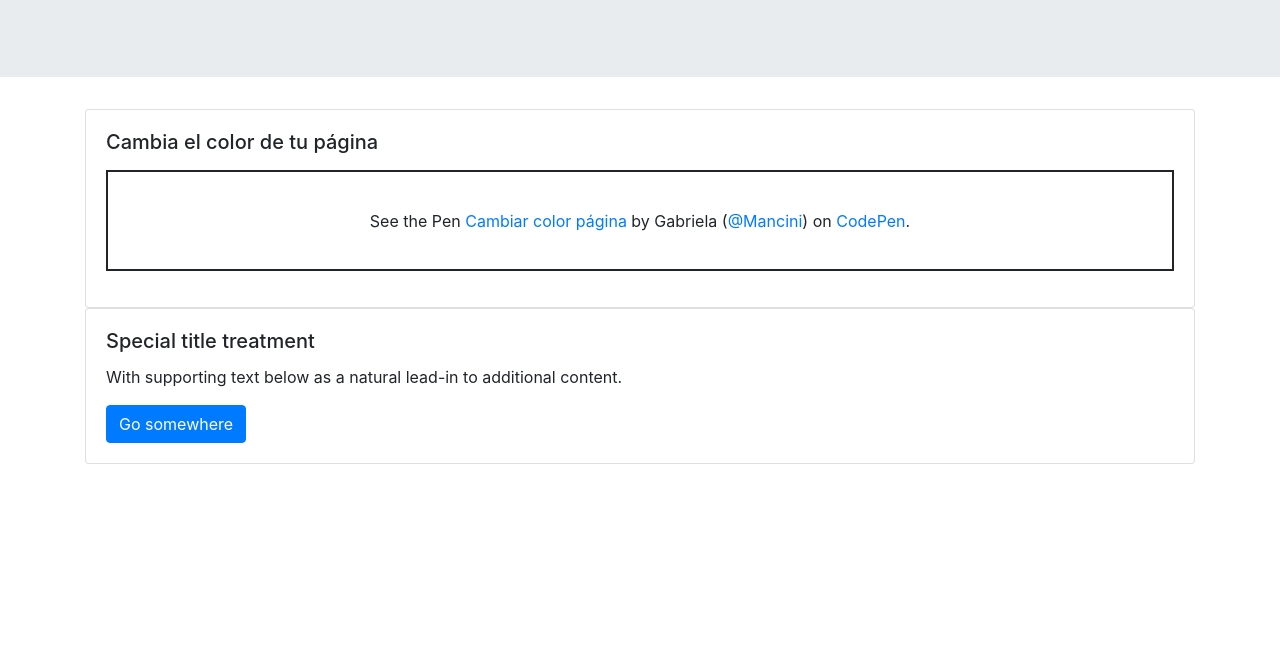
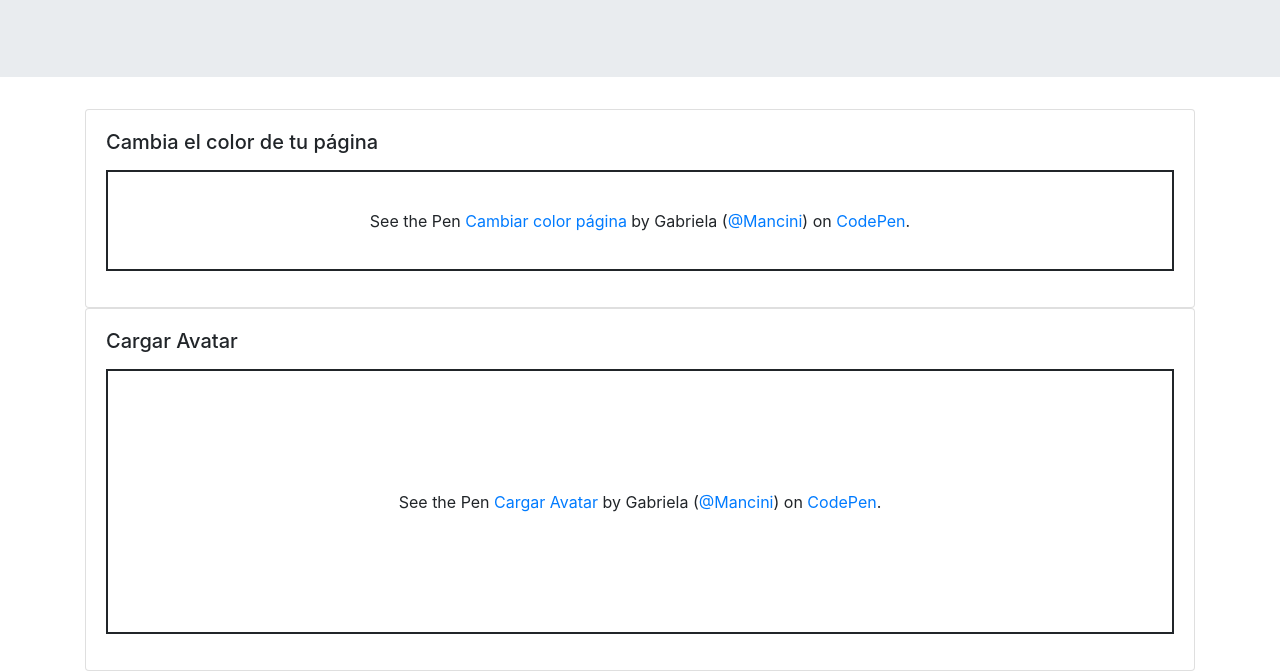
Before and after one commit to gabimancini/Ejercitacion-JS, a plain HTML site: page index.html in a window 1280 px wide. Shown: the part 172-843 px from the top of the page. Before the commit the page ends 800 px from the top, so only its background shows below. Drawn offline with nearby package versions, Linux system fonts and the light colour scheme; a script that the page names is missing.

Commit message:
Cargar Avatar

```diff
--- a/index.html
+++ b/index.html
@@ -34,10 +34,13 @@
             <div class="col-sm-12">
               <div class="card">
                 <div class="card-body">
-                  <h5 class="card-title">Special title treatment</h5>
-                  <p class="card-text">With supporting text below as a natural lead-in to additional content.</p>
-                  <a href="#" class="btn btn-primary">Go somewhere</a>
-                </div>
+                  <h5 class="card-title">Cargar Avatar</h5>
+                  <p class="codepen" data-height="265" data-theme-id="light" data-default-tab="js,result" data-user="Mancini" data-slug-hash="VwezRzP" style="height: 265px; box-sizing: border-box; display: flex; align-items: center; justify-content: center; border: 2px solid; margin: 1em 0; padding: 1em;" data-pen-title="Cargar Avatar">
+                    <span>See the Pen <a href="https://codepen.io/Mancini/pen/VwezRzP">
+                    Cargar Avatar</a> by Gabriela (<a href="https://codepen.io/Mancini">@Mancini</a>)
+                    on <a href="https://codepen.io">CodePen</a>.</span>
+                  </p>
+                  <script async src="https://static.codepen.io/assets/embed/ei.js"></script>                </div>
               </div>
             </div>
           </div>
```
